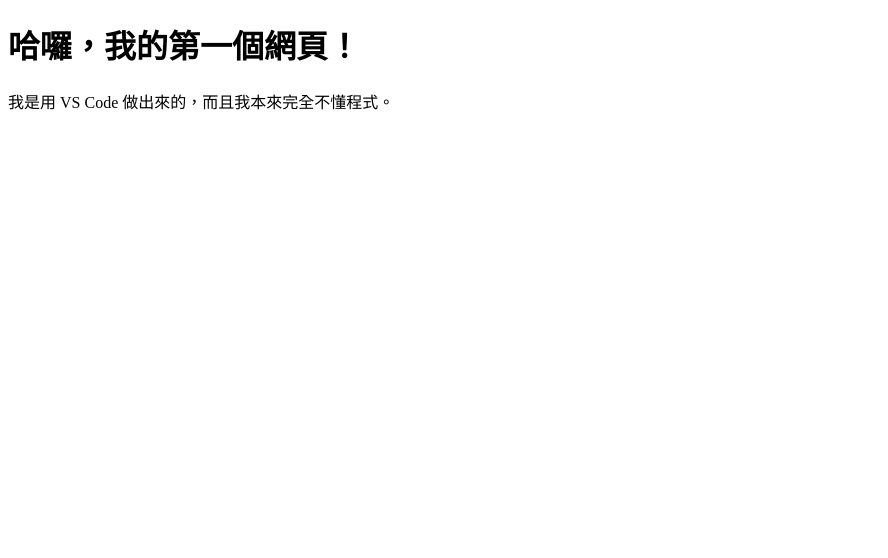
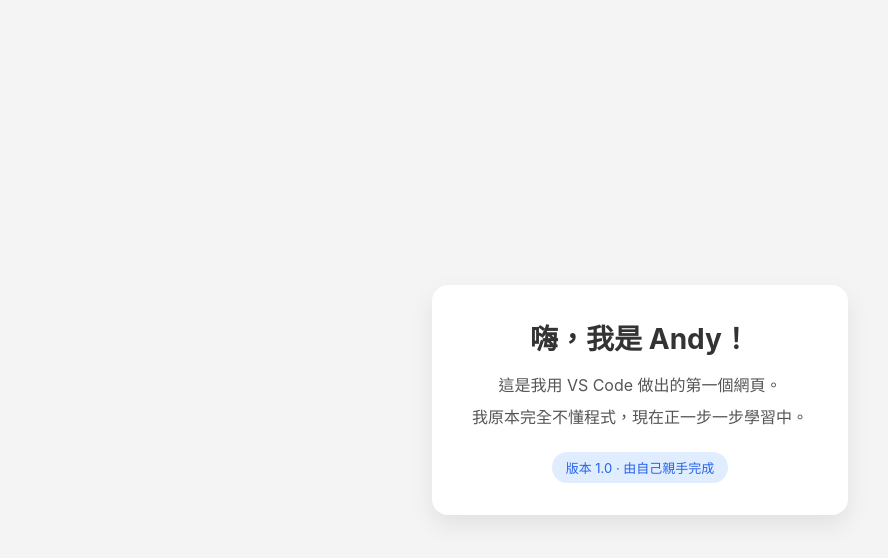
Before and after one commit to andy-hu5283/my-website, a plain HTML site: page index.html in a window 1280 px wide. Shown: the whole page, without its empty margins (0-888 px from the left). Drawn offline with Linux system fonts and the light colour scheme.

Commit message:
add simple homepage style

```diff
--- a/index.html
+++ b/index.html
@@ -1,11 +1,63 @@
 <!DOCTYPE html>
 <html lang="zh-Hant">
 <head>
-  <meta charset="UTF-8">
-  <title>我的第一個網頁</title>
+  <meta charset="UTF-8" />
+  <title>Andy 的第一個網站</title>
+  <style>
+    body {
+      margin: 0;
+      font-family: -apple-system, BlinkMacSystemFont, "PingFang TC", "Heiti TC", sans-serif;
+      background: #f4f4f4;
+    }
+
+    .wrapper {
+      min-height: 100vh; /* 讓畫面至少跟視窗一樣高 */
+      display: flex;
+      justify-content: center;
+      align-items: center;
+    }
+
+    .card {
+      background: #ffffff;
+      padding: 32px 40px;
+      border-radius: 16px;
+      box-shadow: 0 10px 25px rgba(0, 0, 0, 0.08);
+      text-align: center;
+      max-width: 480px;
+    }
+
+    h1 {
+      margin: 0 0 16px;
+      font-size: 28px;
+      color: #333333;
+    }
+
+    p {
+      margin: 6px 0;
+      font-size: 16px;
+      color: #555555;
+      line-height: 1.6;
+    }
+
+    .tag {
+      display: inline-block;
+      margin-top: 16px;
+      padding: 6px 14px;
+      border-radius: 999px;
+      font-size: 13px;
+      color: #2563eb;
+      background: #e0edff;
+    }
+  </style>
 </head>
 <body>
-  <h1>哈囉，我的第一個網頁！</h1>
-  <p>我是用 VS Code 做出來的，而且我本來完全不懂程式。</p>
+  <div class="wrapper">
+    <div class="card">
+      <h1>嗨，我是 Andy！</h1>
+      <p>這是我用 VS Code 做出的第一個網頁。</p>
+      <p>我原本完全不懂程式，現在正一步一步學習中。</p>
+      <span class="tag">版本 1.0 · 由自己親手完成</span>
+    </div>
+  </div>
 </body>
 </html>
```
